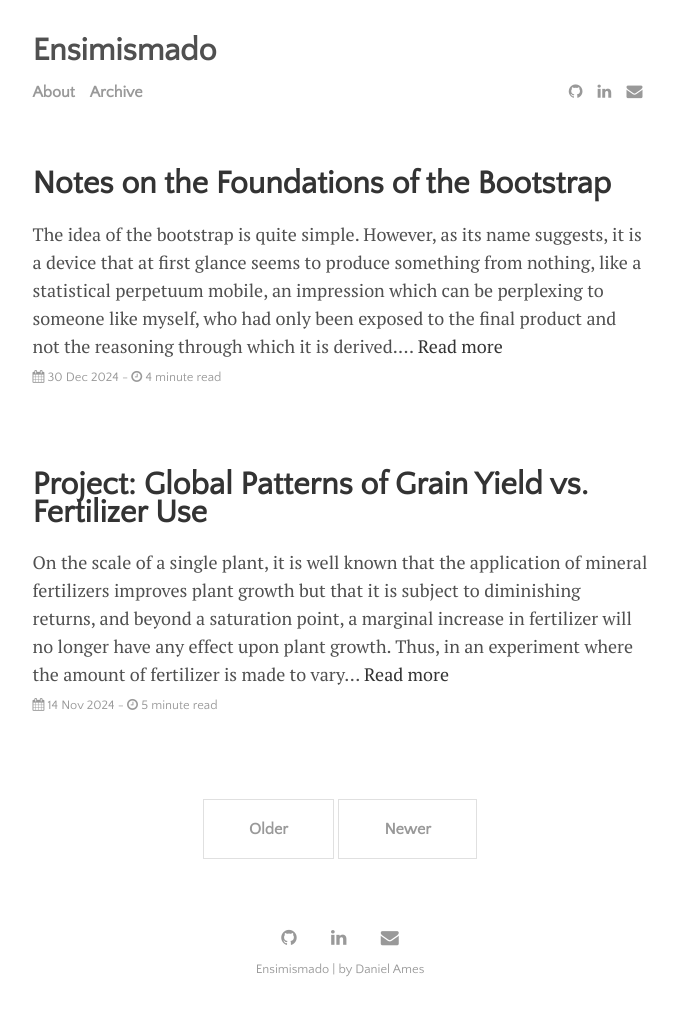
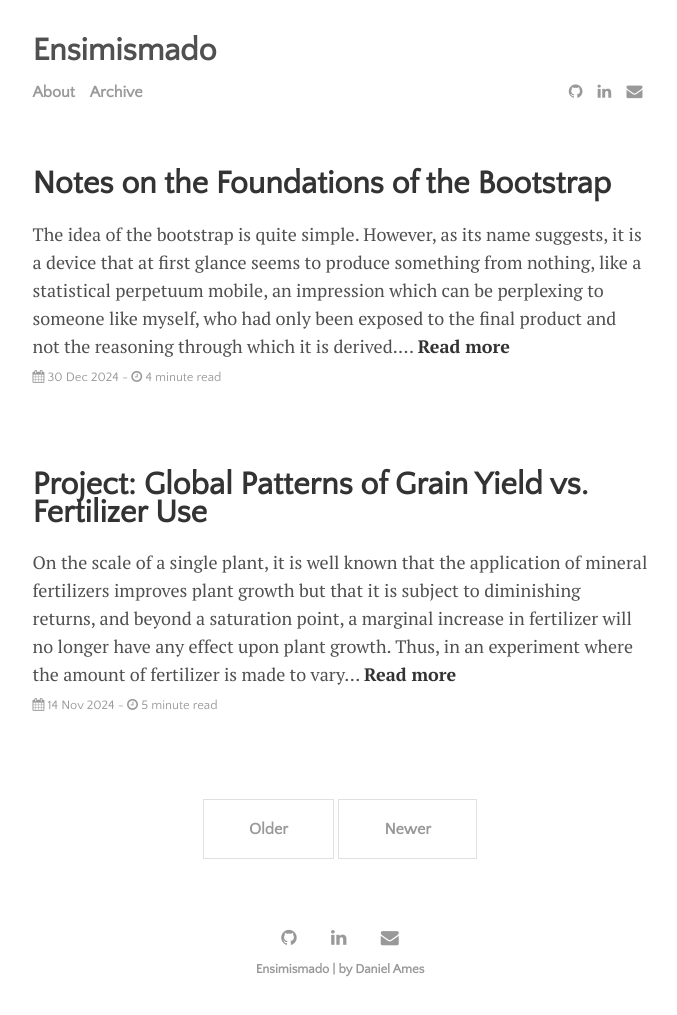
Before and after one commit to DanielAmes/DanielAmes.github.io, a Jekyll site: the page built from index.html, in a window 1280 px wide. Shown: the whole page, without its empty margins (300-977 px from the left). Built offline with Jekyll 4.4.1, drawn with Linux system fonts in a browser that asks for light colours; the list of posts is cut into pages by our own code.

Commit message:
Bolded links

```diff
--- a/_sass/_base.scss
+++ b/_sass/_base.scss
@@ -33,6 +33,7 @@
 }
 
 a {
+  font-weight: bold !important;
   text-decoration: none;
   color: $dark-gray-color;
 }
```
Also changed, not shown: 2 other files.
